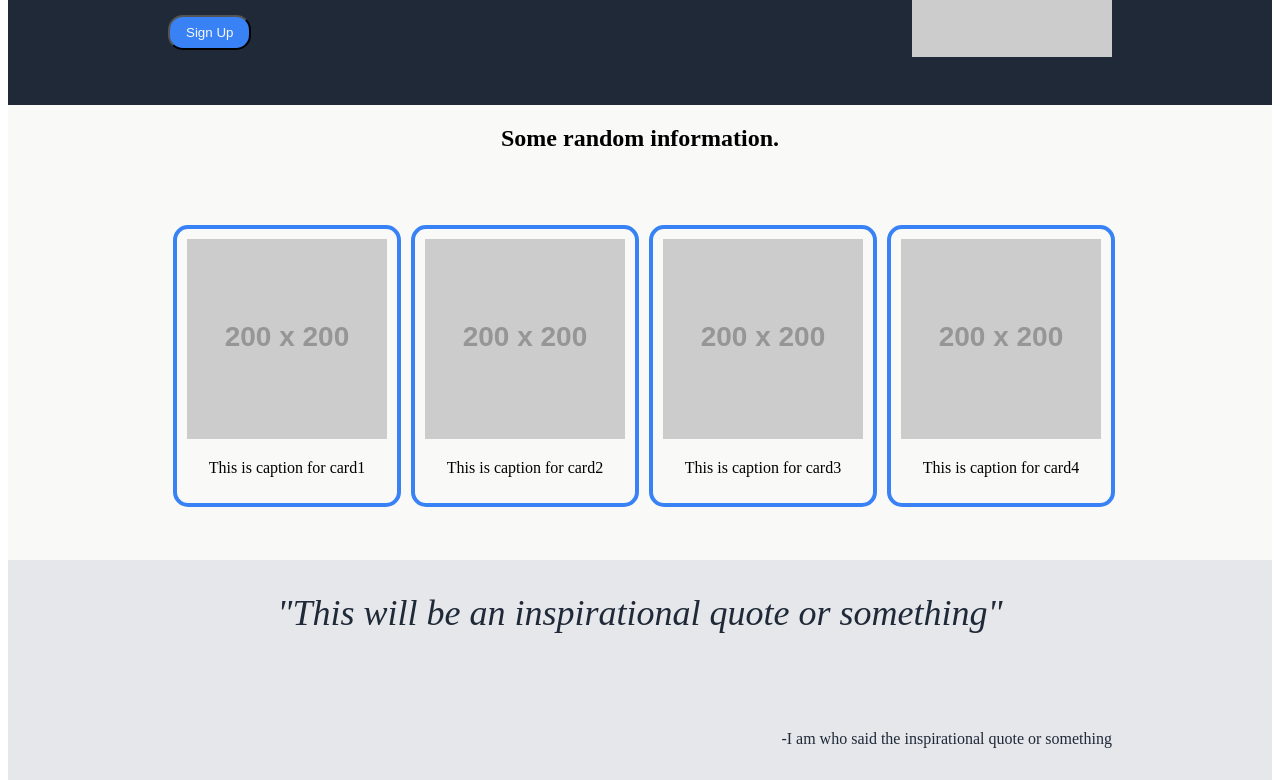
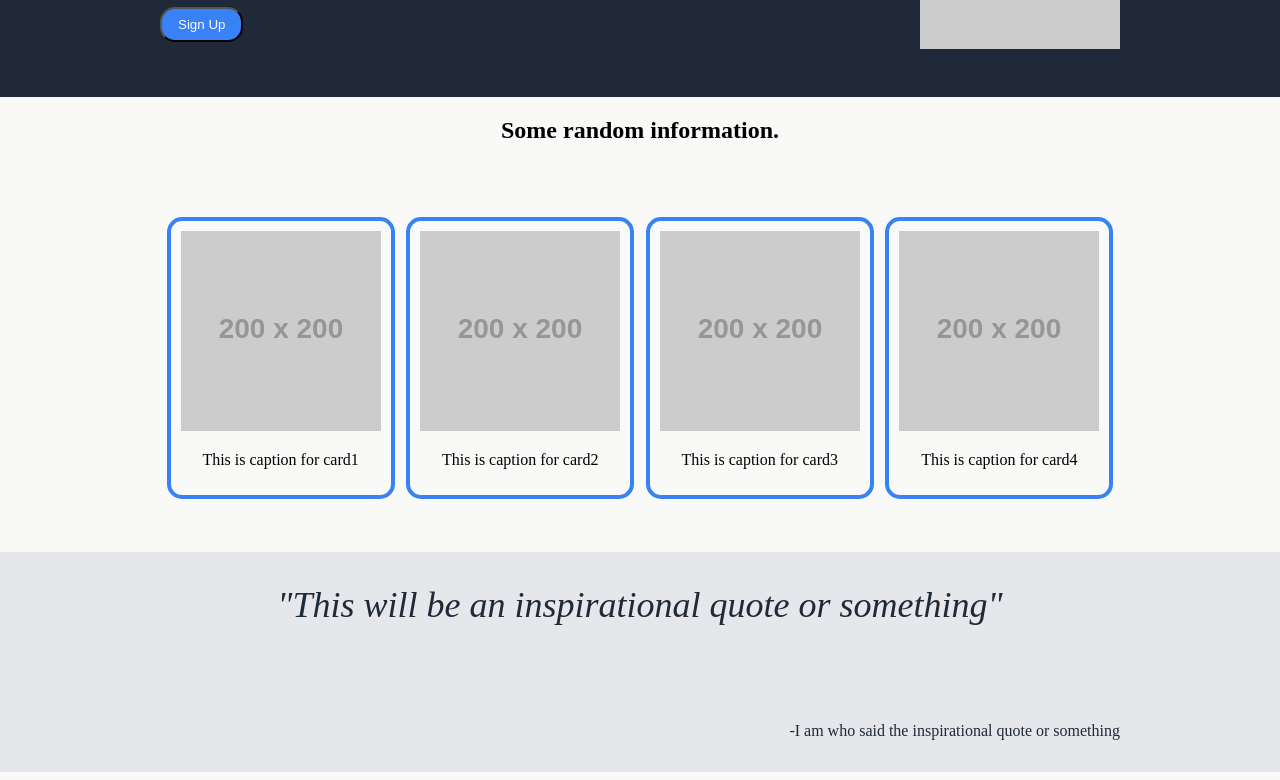
Before and after one commit to orenfackrell/landing-page, a plain HTML site: page index.html in a window 1280 px wide. Shown: the part 322-1102 px from the top of the page. Drawn offline with Linux system fonts and the light colour scheme; placeholder pictures from the web are drawn by us.

Commit message:
remove margin from whole page

```diff
--- a/styles.css
+++ b/styles.css
@@ -2,7 +2,9 @@
     display: flex;
     flex-direction: column;
 }
-
+body {
+    margin: 0;
+}
 .header,
 .banner,
 .random.ifo,
```
Also changed, not shown: index.html (+1 -1 lines).
